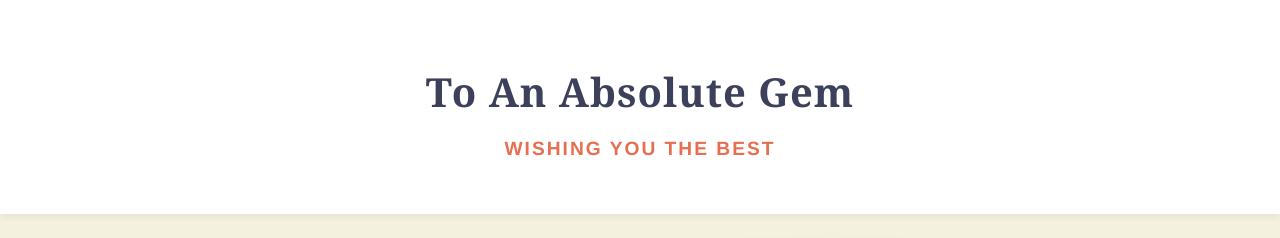
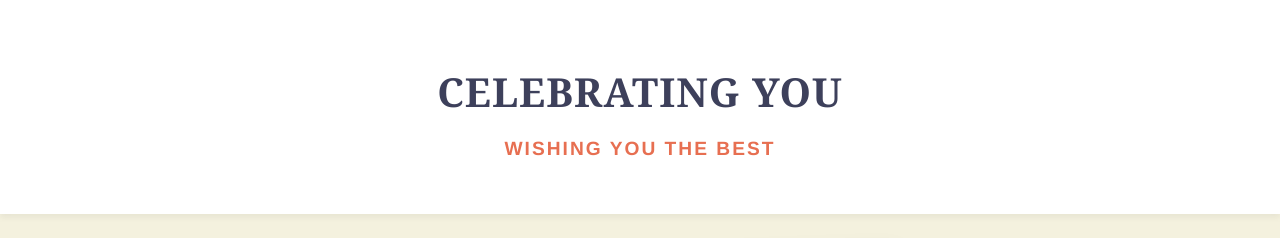
Before and after one commit to yaswanth22002/Wedding-gift, a plain HTML site: page index.html in a window 1280 px wide. Shown: the top 238 px of the page. Drawn offline with Linux system fonts and the light colour scheme.

Commit message:
Update index.html

```diff
--- a/index.html
+++ b/index.html
@@ -145,7 +145,7 @@
 <body>
 
     <header>
-        <h1>To An Absolute Gem</h1>
+        <h1>CELEBRATING YOU</h1>
         <p class="subtitle">Wishing You The Best</p>
     </header>
 
```
